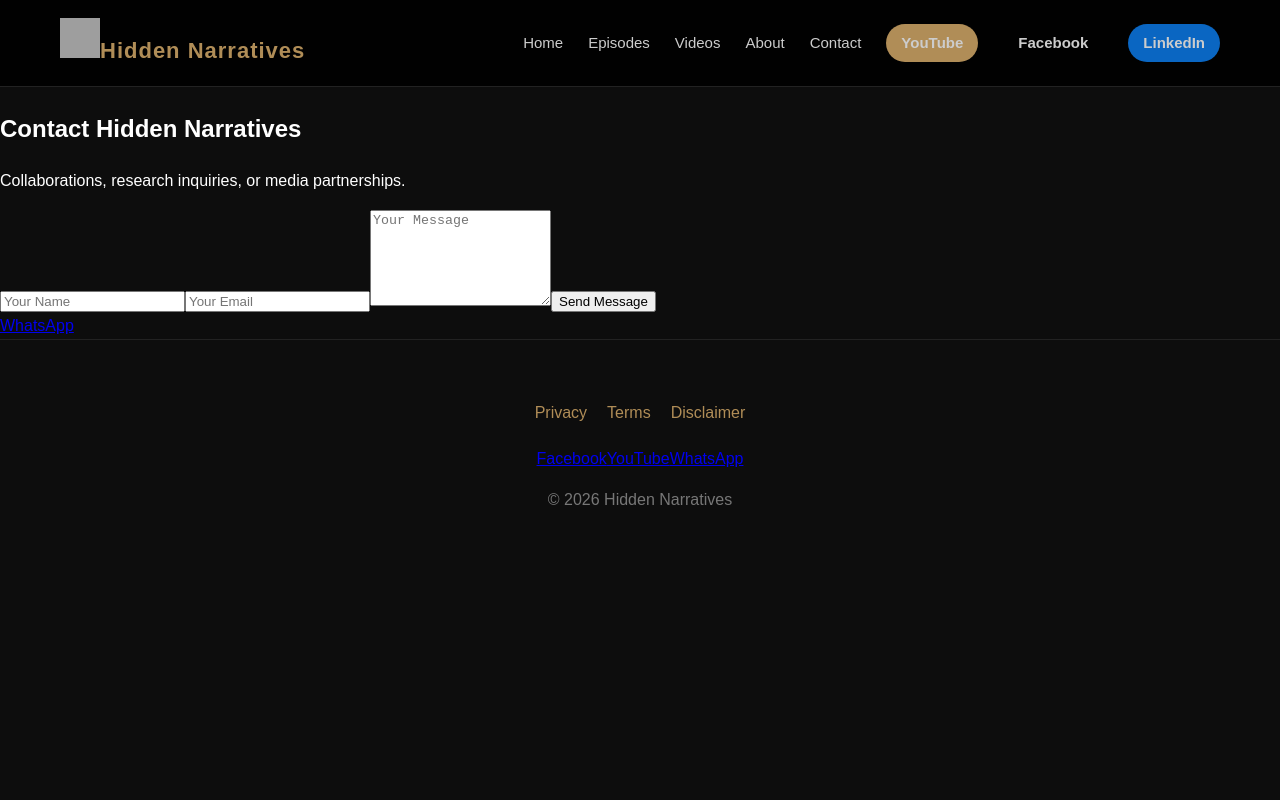
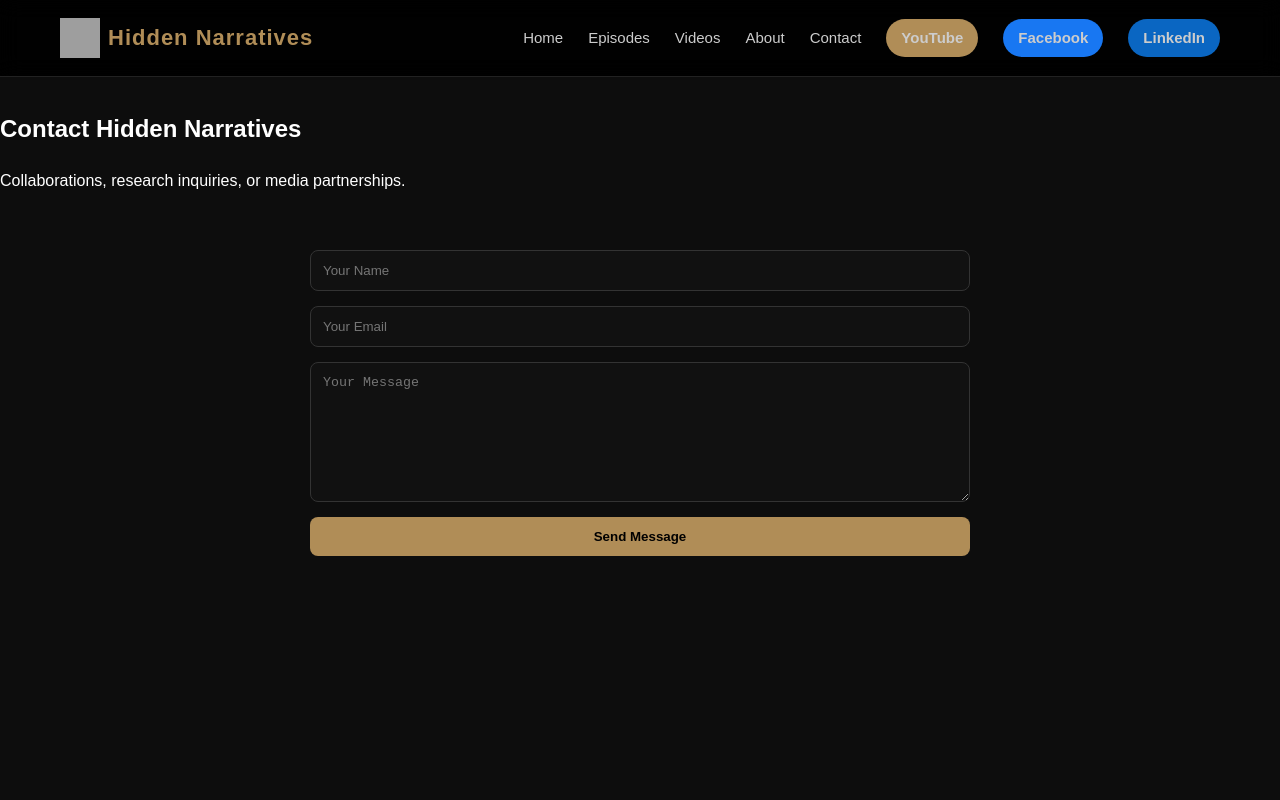
Before and after one commit to mohamedalaa7785-cpu/hidden-narratives, a Next.js app: page /contact in a window 1280 px wide. Shown: the top 800 px of the page. Built offline with nearby package versions, Linux system fonts and the light colour scheme; grey boxes are pictures that could not be loaded.

Commit message:
Update globals.css

```diff
--- a/app/globals.css
+++ b/app/globals.css
@@ -5,8 +5,9 @@ box-sizing:border-box;
 scroll-behavior:smooth;
 }
 
-body{
+html,body{
 margin:0;
+padding:0;
 background:#0d0d0d;
 color:white;
 font-family:Arial, Helvetica, sans-serif;
@@ -15,14 +16,16 @@ line-height:1.6;
 
 .main-content{
 padding-top:90px;
+min-height:100vh;
 }
 
 /* ================= NAVBAR ================= */
 
 .navbar{
 position:fixed;
+top:0;
 width:100%;
-background:rgba(0,0,0,0.9);
+background:rgba(0,0,0,0.92);
 backdrop-filter:blur(10px);
 border-bottom:1px solid #222;
 z-index:1000;
@@ -43,7 +46,12 @@ text-decoration:none;
 font-weight:bold;
 font-size:22px;
 letter-spacing:1px;
+display:flex;
+align-items:center;
+gap:8px;
 }
+
+/* ================= NAV LINKS ================= */
 
 .nav-links{
 display:flex;
@@ -85,7 +93,8 @@ padding:7px 15px;
 border-radius:30px;
 font-size:13px;
 font-weight:bold;
-transition:0.3s;
+transition:0.25s;
+display:inline-block;
 }
 
 .youtube{
@@ -94,6 +103,15 @@ color:black;
 }
 
 .youtube:hover{
+transform:scale(1.05);
+}
+
+.facebook{
+background:#1877F2;
+color:white;
+}
+
+.facebook:hover{
 transform:scale(1.05);
 }
 
@@ -117,6 +135,7 @@ align-items:center;
 justify-content:center;
 text-align:center;
 overflow:hidden;
+padding:20px;
 }
 
 .hero-overlay{
@@ -130,12 +149,12 @@ background-size:40px 40px;
 position:relative;
 z-index:2;
 max-width:800px;
-padding:20px;
 }
 
 .hero-title{
 font-size:64px;
 margin-bottom:20px;
+font-weight:700;
 }
 
 .hero-title span{
@@ -163,16 +182,18 @@ box-shadow:0 10px 25px rgba(176,141,87,0.3);
 
 .newsletter{
 text-align:center;
-padding:100px 20px;
+padding:80px 20px;
 }
 
 .newsletter input{
 padding:12px;
 width:280px;
+max-width:100%;
 background:#111;
 border:1px solid #333;
 color:white;
 border-radius:8px;
+outline:none;
 }
 
 .newsletter button{
@@ -183,6 +204,7 @@ border:none;
 border-radius:8px;
 cursor:pointer;
 transition:0.3s;
+font-weight:bold;
 }
 
 .newsletter button:hover{
@@ -192,17 +214,20 @@ transform:scale(1.05);
 /* ================= FEATURED ================= */
 
 .featured{
-padding:120px 20px;
+padding:80px 20px;
 text-align:center;
 }
 
 .featured-card{
 margin-top:40px;
 background:#141414;
-padding:60px;
+padding:50px;
 border-radius:20px;
 border:1px solid #b08d57;
 transition:0.3s;
+max-width:900px;
+margin-left:auto;
+margin-right:auto;
 }
 
 .featured-card:hover{
@@ -210,10 +235,10 @@ transform:translateY(-6px);
 box-shadow:0 20px 40px rgba(0,0,0,0.4);
 }
 
-/* ================= PREMIUM CTA ================= */
+/* ================= PREMIUM ================= */
 
 .premium-cta{
-padding:120px 20px;
+padding:80px 20px;
 text-align:center;
 background:#111;
 }
@@ -239,7 +264,7 @@ box-shadow:0 10px 25px rgba(176,141,87,0.3);
 
 .about-preview{
 display:flex;
-padding:120px 20px;
+padding:80px 20px;
 gap:50px;
 max-width:1200px;
 margin:auto;
@@ -255,6 +280,56 @@ height:300px;
 
 .about-text{
 flex:1;
+}
+
+/* ================= CONTACT FORM ================= */
+
+.contact-form{
+max-width:700px;
+margin:auto;
+display:flex;
+flex-direction:column;
+gap:15px;
+padding:40px 20px;
+}
+
+.contact-row{
+display:flex;
+gap:15px;
+}
+
+.contact-row input{
+flex:1;
+}
+
+.contact-form input,
+.contact-form textarea{
+width:100%;
+padding:12px;
+background:#111;
+border:1px solid #333;
+color:white;
+border-radius:8px;
+outline:none;
+}
+
+.contact-form textarea{
+min-height:140px;
+resize:vertical;
+}
+
+.contact-form button{
+padding:12px;
+background:#b08d57;
+border:none;
+border-radius:8px;
+cursor:pointer;
+font-weight:bold;
+transition:0.3s;
+}
+
+.contact-form button:hover{
+transform:scale(1.05);
 }
 
 /* ================= FOOTER ================= */
@@ -295,7 +370,7 @@ text-decoration:none;
 font-weight:bold;
 box-shadow:0 8px 25px rgba(0,0,0,0.3);
 z-index:1000;
-transition:0.3s;
+transition:0.25s;
 }
 
 .whatsapp-btn:hover{
@@ -311,11 +386,43 @@ display:none;
 }
 
 .hero-title{
-font-size:42px;
+font-size:38px;
 }
 
 .about-preview{
 flex-direction:column;
 }
 
+.contact-row{
+flex-direction:column;
+}
+
+.newsletter input{
+width:100%;
+margin-bottom:10px;
+}
+
+.newsletter button{
+margin-left:0;
+}
+
+.hero{
+height:auto;
+padding:120px 20px;
+}
+
+}
+
+/* ================= SMALL MOBILE ================= */
+
+@media(max-width:500px){
+
+.hero-title{
+font-size:32px;
+}
+
+.hero-btn{
+padding:12px 28px;
+}
+
   }
```
